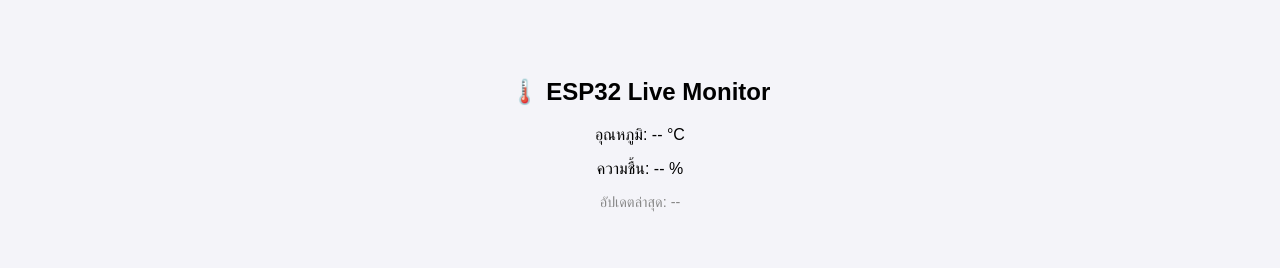
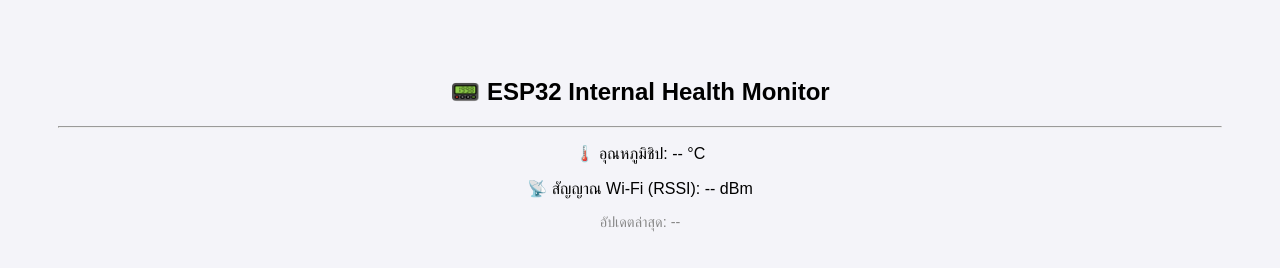
Before and after one commit to shikaburox-boop/server-test, a website: page public/index.html in a window 1280 px wide. Drawn offline with Linux system fonts and the light colour scheme; no server answers.

Commit message:
Update index.html

```diff
--- a/public/index.html
+++ b/public/index.html
@@ -3,14 +3,15 @@
 <head>
   <meta charset="UTF-8">
   <meta name="viewport" content="width=device-width, initial-scale=1.0">
-  <title>ESP32 Dashboard</title>
+  <title>ESP32 Internal Health Monitor</title>
   <link rel="stylesheet" href="style.css">
 </head>
 <body>
   <div class="card">
-    <h2>🌡️ ESP32 Live Monitor</h2>
-    <p>อุณหภูมิ: <span id="temp" class="val">--</span> °C</p>
-    <p>ความชื้น: <span id="hum" class="val">--</span> %</p>
+    <h2>📟 ESP32 Internal Health Monitor</h2>
+    <hr>
+    <p>🌡️ อุณหภูมิชิป: <span id="temp" class="val">--</span> °C</p>
+    <p>📡 สัญญาณ Wi-Fi (RSSI): <span id="rssi" class="val">--</span> dBm</p>
     <div class="time">อัปเดตล่าสุด: <span id="time">--</span></div>
   </div>
 
```
